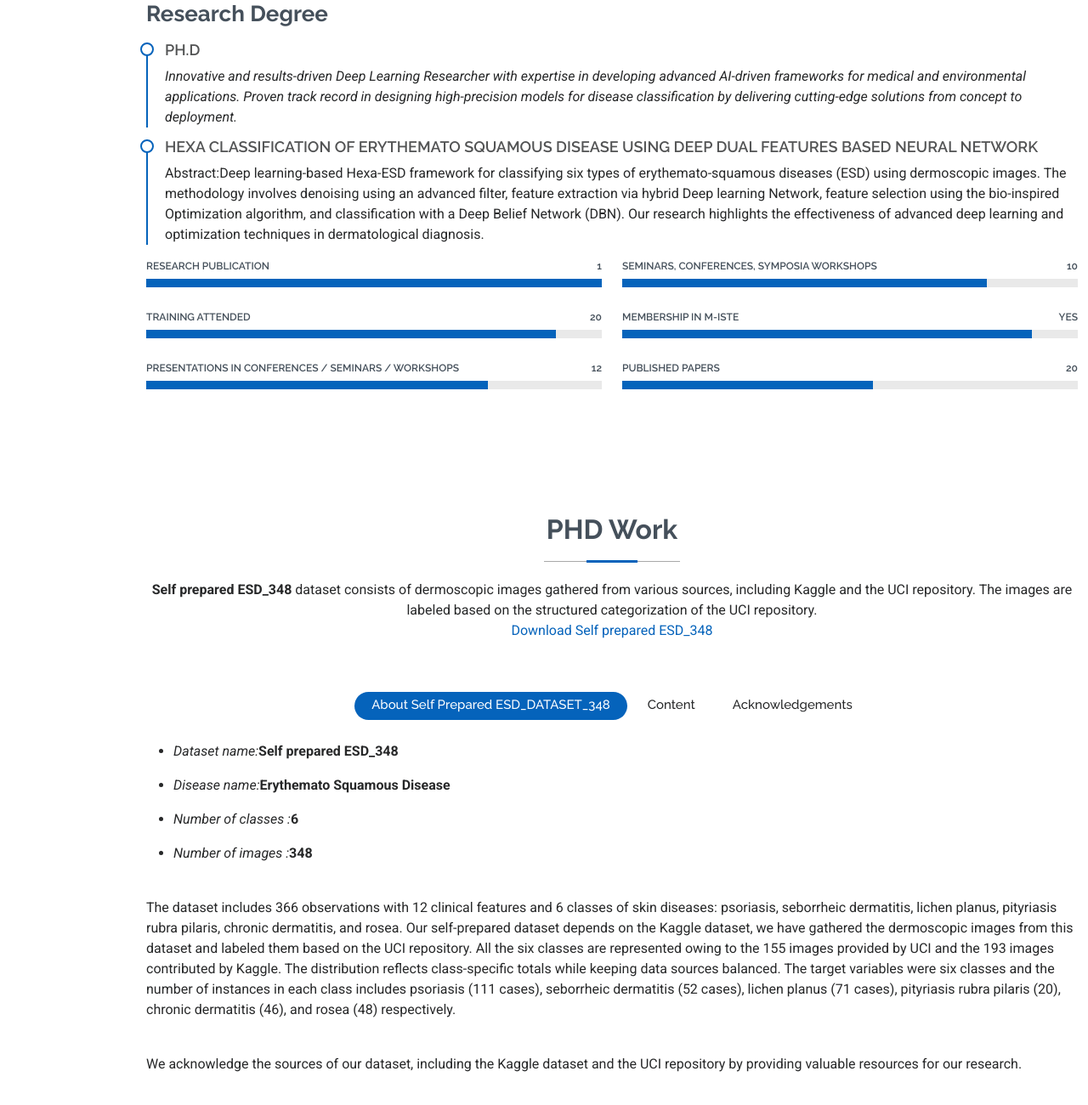
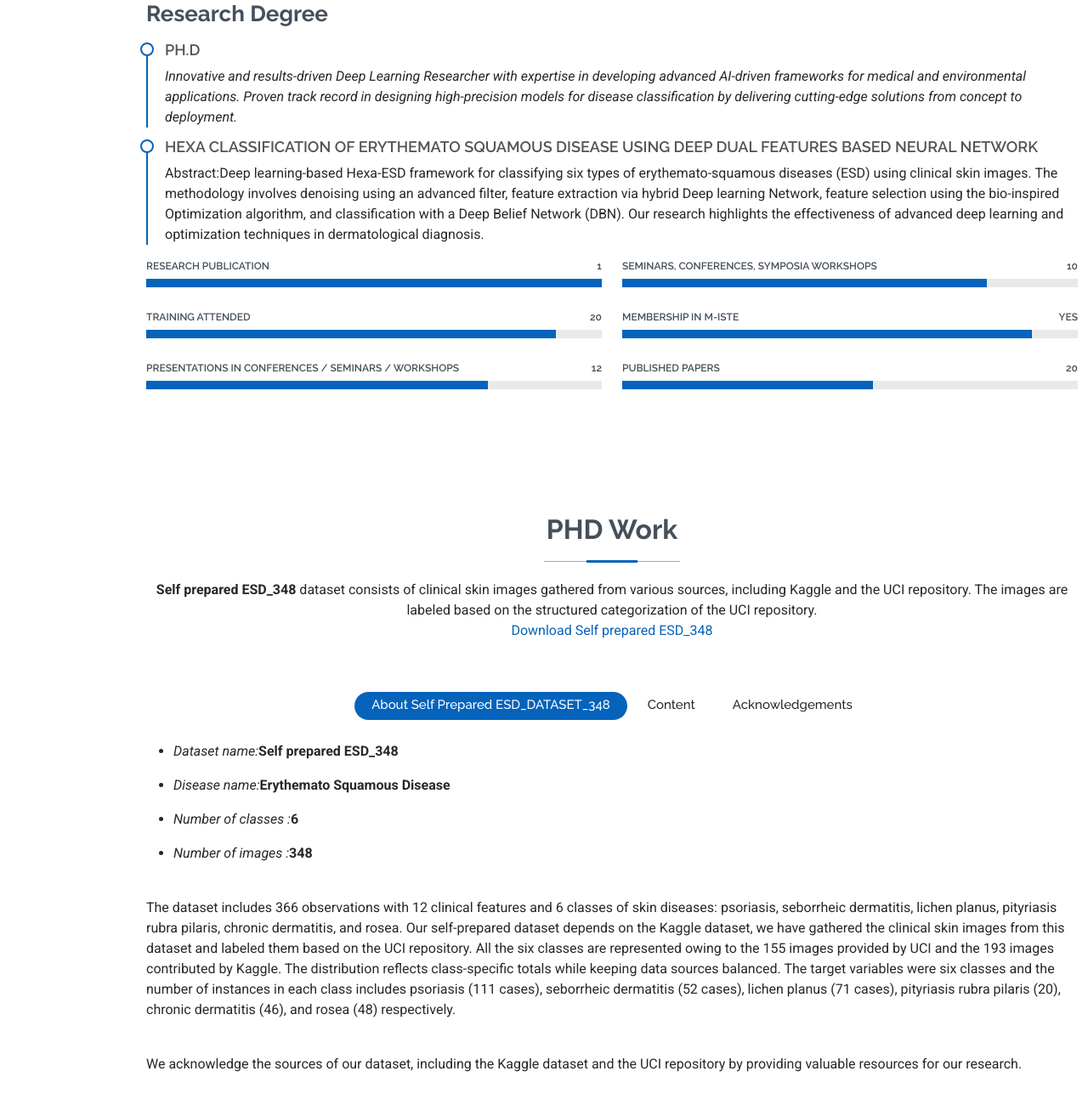
Before and after one commit to researchpoint-portfolio/latha, a plain HTML site: page index.html in a window 1280 px wide. Shown: the part 2279-3579 px from the top of the page at 85% size. Drawn offline with Linux system fonts and the light colour scheme.

```diff
--- a/index.html
+++ b/index.html
@@ -197,7 +197,7 @@
 
               <div class="resume-item">
                 <h4>Hexa Classification of Erythemato Squamous Disease using Deep Dual Features based Neural Network</h4>
-                <p>Abstract:Deep learning-based Hexa-ESD framework for classifying six types of erythemato-squamous diseases (ESD) using dermoscopic images. The methodology involves denoising using an advanced filter, feature extraction via hybrid Deep learning Network, feature selection using the bio-inspired Optimization algorithm, and classification with a Deep Belief Network (DBN). Our research highlights the effectiveness of advanced deep learning and optimization techniques in dermatological diagnosis.</p>
+                <p>Abstract:Deep learning-based Hexa-ESD framework for classifying six types of erythemato-squamous diseases (ESD) using clinical skin images. The methodology involves denoising using an advanced filter, feature extraction via hybrid Deep learning Network, feature selection using the bio-inspired Optimization algorithm, and classification with a Deep Belief Network (DBN). Our research highlights the effectiveness of advanced deep learning and optimization techniques in dermatological diagnosis.</p>
               </div><!-- Edn Resume Item -->
 
             </div>
@@ -276,7 +276,7 @@
       <!-- Section Title -->
       <div class="container section-title" data-aos="fade-up">
         <h2>PHD Work</h2>
-        <p><strong>Self prepared ESD_348</strong> dataset consists of dermoscopic images gathered from various sources, including Kaggle and the UCI repository. The images are labeled based on the structured categorization of the UCI repository.</p>
+        <p><strong>Self prepared ESD_348</strong> dataset consists of clinical skin images gathered from various sources, including Kaggle and the UCI repository. The images are labeled based on the structured categorization of the UCI repository.</p>
         <a href="./dataset/ESD_DATASET_348.rar" download>Download Self prepared ESD_348</a>
       </div><!-- End Section Title -->
 
@@ -306,7 +306,7 @@
             </div><!-- End Portfolio Item -->
 
             <div class="col-lg-12 col-md-6 portfolio-item isotope-item filter-product">
-              <p>The dataset includes 366 observations with 12 clinical features and 6 classes of skin diseases: psoriasis, seborrheic dermatitis, lichen planus, pityriasis rubra pilaris, chronic dermatitis, and rosea. Our self-prepared dataset depends on the Kaggle dataset, we have gathered the dermoscopic images from this dataset and labeled them based on the UCI repository. All the six classes are represented owing to the 155 images provided by UCI and the 193 images contributed by Kaggle. The distribution reflects class-specific totals while keeping data sources balanced. The target variables were six classes and the number of instances in each class includes psoriasis (111 cases), seborrheic dermatitis (52 cases), lichen planus (71 cases), pityriasis rubra pilaris (20), chronic dermatitis (46), and rosea (48) respectively.</p>
+              <p>The dataset includes 366 observations with 12 clinical features and 6 classes of skin diseases: psoriasis, seborrheic dermatitis, lichen planus, pityriasis rubra pilaris, chronic dermatitis, and rosea. Our self-prepared dataset depends on the Kaggle dataset, we have gathered the clinical skin images from this dataset and labeled them based on the UCI repository. All the six classes are represented owing to the 155 images provided by UCI and the 193 images contributed by Kaggle. The distribution reflects class-specific totals while keeping data sources balanced. The target variables were six classes and the number of instances in each class includes psoriasis (111 cases), seborrheic dermatitis (52 cases), lichen planus (71 cases), pityriasis rubra pilaris (20), chronic dermatitis (46), and rosea (48) respectively.</p>
             </div><!-- End Portfolio Item -->
 
             <div class="col-lg-12 col-md-6 portfolio-item isotope-item filter-branding">
```
